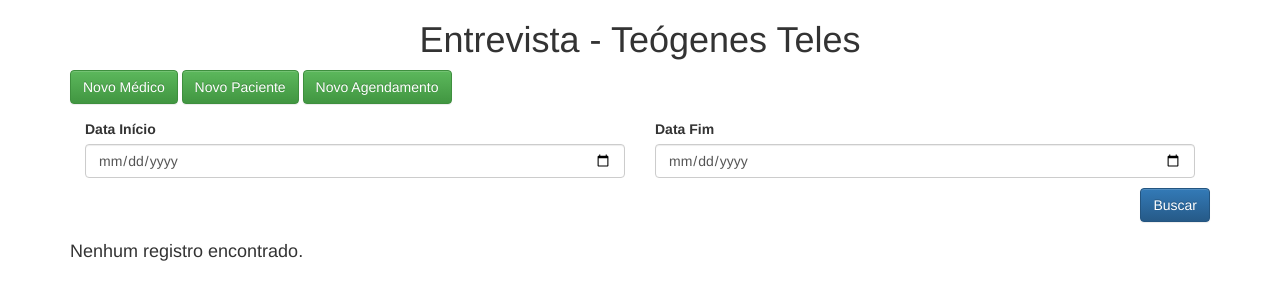
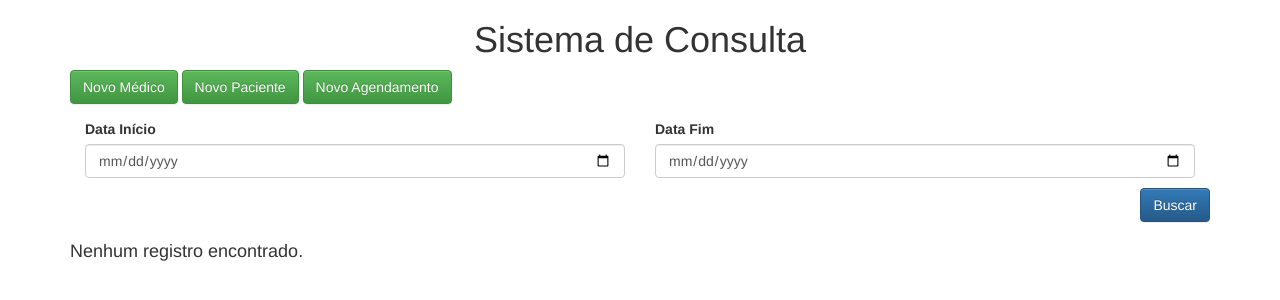
Before and after one commit to teocteles/projetoCodeIgniter, a CodeIgniter app: page /database/index.php/home/index in a window 1280 px wide. Shown: the top 300 px of the page. Run offline with CodeIgniter, Linux system fonts and the light colour scheme.

Commit message:
Update v_home.php
Alteração basica em um titulo.

```diff
--- a/application/views/v_home.php
+++ b/application/views/v_home.php
@@ -16,7 +16,7 @@ defined('BASEPATH') OR exit('No direct script access allowed');
 <body>
 
 	<div class="container">
-		<h1 class="text-center">Entrevista - Teógenes Teles</h1>
+		<h1 class="text-center">Sistema de Consulta</h1>
 		<div class="col-md-12">
 			<div class="row">
 				<?= anchor('CadastroMedico/create', 'Novo Médico', array('class' => 'btn btn-success')); ?>
```
